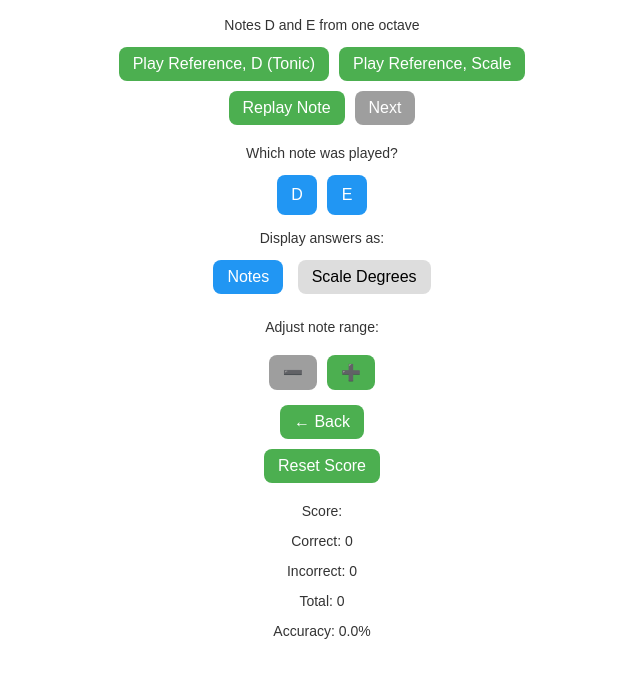
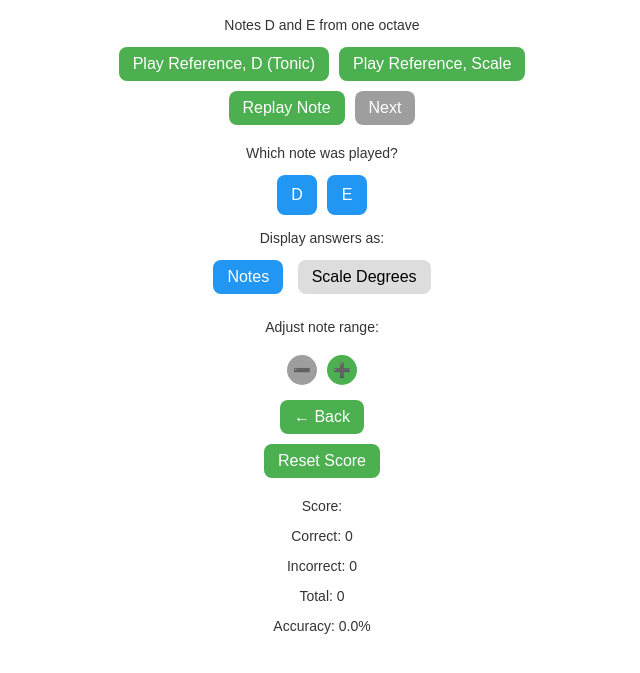
Before and after one commit to Bonzerelie/rpgdmajor, a plain HTML site: page index.html in a window 1280 px wide. Both pictures are taken after a click on the button "First 2 notes". Shown: the part 160-833 px from the top of the page, without its empty margins (318-958 px from the left). Drawn offline with Linux system fonts and the light colour scheme.

Commit message:
Add files via upload

```diff
--- a/style.css
+++ b/style.css
@@ -91,6 +91,17 @@ body {
   min-width: 60px;
 }
 
+#remove-note, #add-note {
+  padding: 0;
+  width: 30px;
+  height: 30px;
+  font-size: 14px;
+  border-radius: 50%;
+  display: flex;
+  align-items: center;
+  justify-content: center;
+}
+
 #reset-score {
   margin-top: 10px;
 }
```
